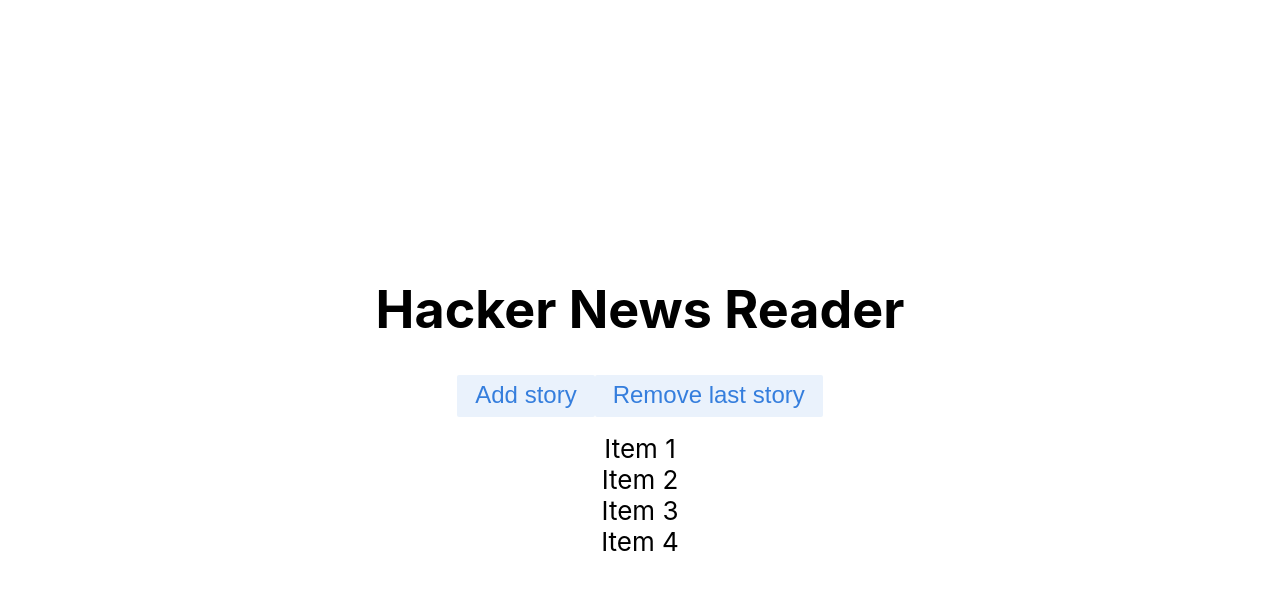
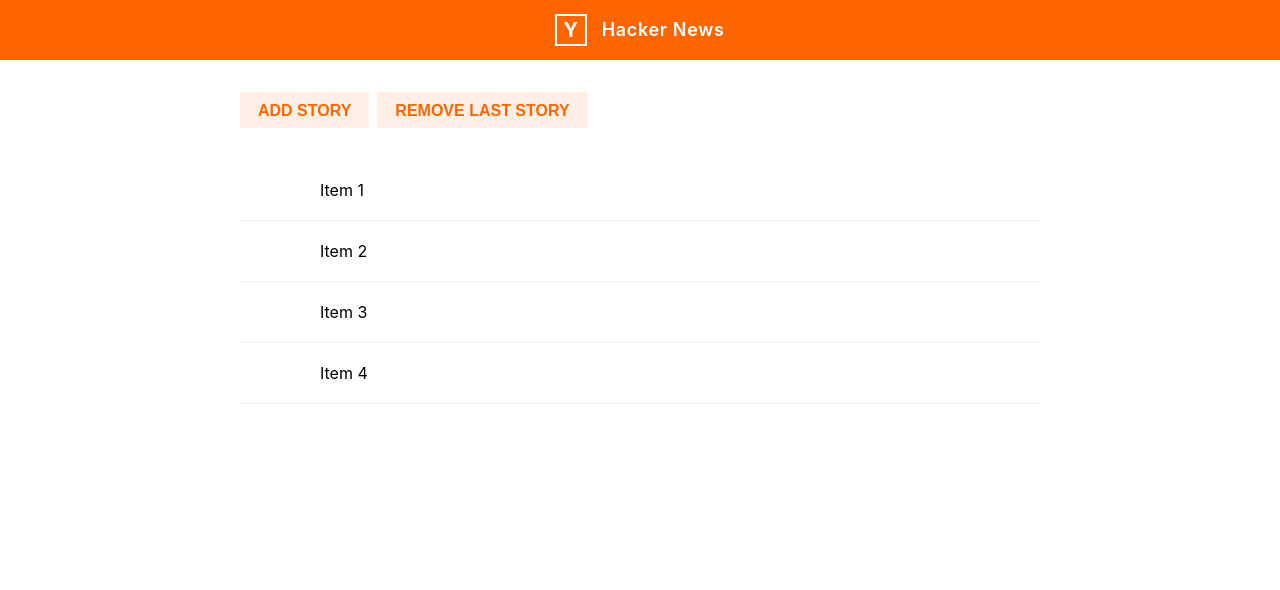
Before and after one commit to dzwillia/hacker-news-reader, a React (Create React App) app: page / in a window 1280 px wide. Shown: the top 590 px of the page. Built offline with nearby package versions, Linux system fonts and the light colour scheme.

Commit message:
Added some basic styling just to get things going.

```diff
--- a/src/App.css
+++ b/src/App.css
@@ -1,39 +1,47 @@
 .app {
-  text-align: center;
-}
-
-.app-logo {
-  height: 40vmin;
-  pointer-events: none;
-}
-
-@media (prefers-reduced-motion: no-preference) {
-  .app-logo {
-    animation: App-logo-float infinite 3s ease-in-out;
-  }
+  min-height: 100vh;
+  display: flex;
+  flex-direction: column;
 }
 
 .app-header {
-  min-height: 100vh;
+  background-color: #ff6600;
+  position: fixed;
+  z-index: 999;
+  height: 60px;
+  top: 0;
+  left: 0;
+  right: 0;
+}
+
+.app-header-inner {
   display: flex;
-  flex-direction: column;
+  flex-direction: row;
   align-items: center;
   justify-content: center;
-  font-size: calc(10px + 2vmin);
+  height: 60px;
+  color: #fff;
+  max-width: 800px;
+  margin: 0 auto;
+  letter-spacing: 0.0375em;
+  font-weight: 600;
+  font-size: 18px;
 }
 
-.app-link {
-  color: rgb(112, 76, 182);
+.app-header-link {
+  color: #fff;
+  text-decoration: none;
+  line-height: 1;
 }
 
-@keyframes App-logo-float {
-  0% {
-    transform: translateY(0);
-  }
-  50% {
-    transform: translateY(10px)
-  }
-  100% {
-    transform: translateY(0px)
-  }
+.app-header-logo {
+  border: 2px solid #fff;
+  margin-right: 0.75em;
+  font-weight: bold;
+  font-size: 20px;
+  padding: 4px 6px;
 }
+
+.app-content {
+  padding-top: 60px;
+}
--- a/src/App.js
+++ b/src/App.js
@@ -6,9 +6,14 @@
   return (
     <div className="app">
       <header className="app-header">
-        <h1>Hacker News Reader</h1>
+        <nav className="app-header-inner">
+          <a href="/" className="app-header-link app-header-logo">Y</a>
+          <a href="/" className="app-header-link">Hacker News</a>
+        </nav>
+      </header>
+      <div className="app-content">
         <StoryListContainer />
-      </header>
+      </div>
     </div>
   )
 }
--- a/src/components/story/Story.module.css
+++ b/src/components/story/Story.module.css
@@ -1,32 +1,59 @@
 .row {
-  display: flex;
-  align-items: center;
-  justify-content: center;
-}
-
-.row:not(:last-child) {
-  margin-bottom: 16px;
+  margin-top: 32px;
 }
 
 .button {
   appearance: none;
   border: none;
   background: none;
-  font-size: 24px;
-  padding: 4px 16px 6px;
+  font-size: 16px;
+  font-weight: 600;
+  padding: 8px 16px 6px;
   outline: none;
   border: 2px solid transparent;
-  color: rgb(53, 126, 221);
+  color: rgb(255, 102, 0);
   cursor: pointer;
-  background-color: rgba(53, 126, 221, 0.1);
+  background-color: rgba(255, 102, 0, 0.1);
   border-radius: 2px;
+  text-transform: uppercase;
   transition: all 0.15s;
 }
 
 .button:hover, .button:focus {
-  border: 2px solid rgba(53, 126, 221, 0.4);
+  border: 2px solid rgba(255, 102, 0, 0.4);
 }
 
 .button:active {
-  background-color: rgba(53, 126, 221, 0.2);
+  background-color: rgba(255, 102, 0, 0.2);
 }
+
+.button + .button {
+  margin-left: 0.5em;
+}
+
+.container {
+  max-width: 800px;
+  margin: 0 auto;
+  position: relative;
+}
+
+.list {
+  position: absolute;
+  margin: 32px 0;
+  width: 100%;
+  transition: all .5s cubic-bezier(.55,0,.1,1);
+}
+
+.list ul {
+  list-style-type: none;
+  padding: 0;
+  margin: 0;
+}
+
+.item {
+  background-color: #fff;
+  padding: 20px 30px 20px 80px;
+  border-bottom: 1px solid #eee;
+  position: relative;
+  line-height: 20px;
+}
--- a/src/components/story/StoryList.js
+++ b/src/components/story/StoryList.js
@@ -1,5 +1,6 @@
 import React from 'react'
 import { StoryListItem } from './StoryListItem'
+import styles from './Story.module.css'
 
 export function StoryList(props) {
   const items = props.items
@@ -11,8 +12,10 @@
   )
 
   return (
-    <div>
-      {storyItems}
+    <div className={styles.list}>
+      <ul>
+        {storyItems}
+      </ul>
     </div>
   )
 }
--- a/src/components/story/StoryListContainer.js
+++ b/src/components/story/StoryListContainer.js
@@ -18,7 +18,7 @@
   }
 
   return (
-    <div>
+    <div className={styles.container}>
       <div className={styles.row}>
         <button
           className={styles.button}
--- a/src/components/story/StoryListItem.js
+++ b/src/components/story/StoryListItem.js
@@ -1,10 +1,11 @@
 import React from 'react'
+import styles from './Story.module.css'
 
 export function StoryListItem(props) {
   const item = props.item
   return (
-    <div>
+    <li className={styles.item}>
       {item.title}
-    </div>
+    </li>
   )
 }
--- a/src/index.css
+++ b/src/index.css
@@ -1,3 +1,9 @@
+*,
+*::before,
+*::after {
+  box-sizing: border-box;
+}
+
 body {
   margin: 0;
   font-family: -apple-system, BlinkMacSystemFont, 'Segoe UI', 'Roboto', 'Oxygen',
```
